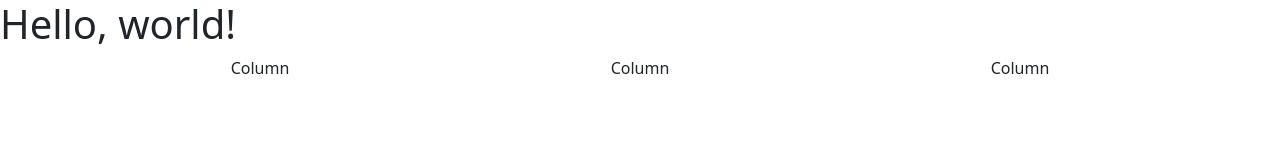
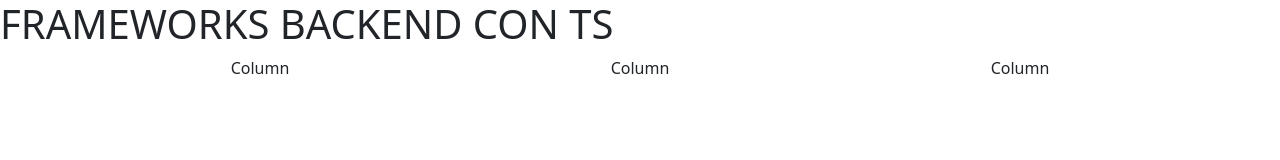
Before and after one commit to nik129linux/electiva1, a plain HTML site: page backend-practica-0/index.html in a window 1280 px wide. Drawn offline with nearby package versions, Linux system fonts and the light colour scheme.

Commit message:
cambio en el titulo html

```diff
--- a/backend-practica-0/index.html
+++ b/backend-practica-0/index.html
@@ -7,7 +7,7 @@
     <link href="https://cdn.jsdelivr.net/npm/bootstrap@5.3.8/dist/css/bootstrap.min.css" rel="stylesheet" integrity="sha384-sRIl4kxILFvY47J16cr9ZwB07vP4J8+LH7qKQnuqkuIAvNWLzeN8tE5YBujZqJLB" crossorigin="anonymous">
   </head>
   <body>
-    <h1>Hello, world!</h1>
+    <h1>FRAMEWORKS BACKEND CON TS</h1>
 
     <div class="container text-center">
       <div class="row">
```
